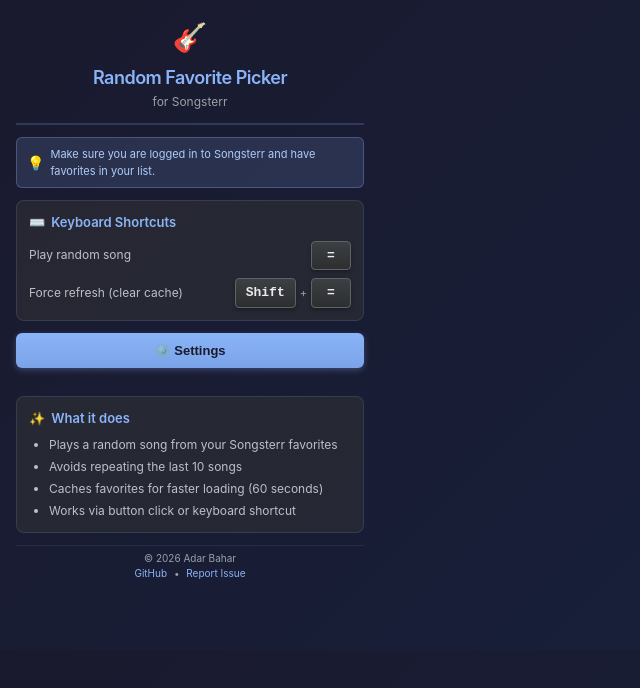
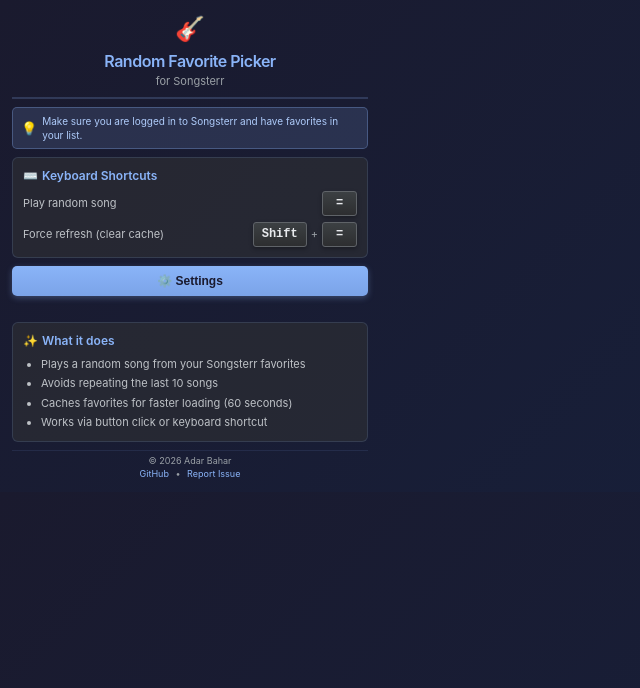
Before and after one commit to AdarBahar/Songsterr-randomPlay, a website built with webpack: page popup.html in a window 1280 px wide. Shown: the whole page, without its empty margins (0-640 px from the left). Built offline with nearby package versions, Linux system fonts and the light colour scheme; some packages are replaced by stand-ins of ours.

Commit message:
Fix scrollbar by letting Chrome size popup naturally
Changes:
- Removed forced height (650px) that exceeded Chrome's max popup height
- Set max-height: 600px to respect Chrome's limits
- Reduced all vertical spacing throughout:
  - Container padding: 16px → 12px
  - Header margins and padding reduced
  - Logo: 28px → 24px
  - Title: 18px → 16px
  - All section padding: 12px → 10px
  - All section margins: 12px → 8px
  - Font sizes reduced across the board
  - Reminder, footer, buttons all more compact

Result:
- Content now fits within Chrome's ~600px max height
- No scrollbar appears
- Popup is more compact but still readable

```diff
--- a/popup.html
+++ b/popup.html
@@ -13,39 +13,36 @@
       margin: 0;
       padding: 0;
       overflow: hidden;
-      height: 650px;
     }
 
     body {
       font-family: -apple-system, BlinkMacSystemFont, 'Segoe UI', Roboto, 'Helvetica Neue', Arial, sans-serif;
       width: 380px;
+      max-height: 600px;
       color: #e8eaed;
       background: linear-gradient(135deg, #1a1a2e 0%, #16213e 100%);
-      line-height: 1.5;
+      line-height: 1.4;
     }
 
     .container {
-      padding: 16px;
-      height: 100%;
-      overflow: hidden;
-      box-sizing: border-box;
+      padding: 12px;
     }
 
     /* Header Section */
     .header {
       text-align: center;
-      margin-bottom: 12px;
-      padding-bottom: 12px;
+      margin-bottom: 8px;
+      padding-bottom: 8px;
       border-bottom: 2px solid rgba(138, 180, 248, 0.2);
     }
 
     .logo {
-      font-size: 28px;
-      margin-bottom: 6px;
+      font-size: 24px;
+      margin-bottom: 4px;
     }
 
     h1 {
-      font-size: 18px;
+      font-size: 16px;
       font-weight: 600;
       margin: 0 0 2px 0;
       color: #8ab4f8;
@@ -53,7 +50,7 @@
     }
 
     .subtitle {
-      font-size: 12px;
+      font-size: 11px;
       color: #9aa0a6;
       margin: 0;
       font-weight: 400;
@@ -62,31 +59,32 @@
     /* Info Section */
     .info-section {
       background: rgba(48, 49, 52, 0.6);
-      border-radius: 8px;
-      padding: 12px;
-      margin-bottom: 12px;
+      border-radius: 6px;
+      padding: 10px;
+      margin-bottom: 8px;
       border: 1px solid rgba(138, 180, 248, 0.15);
     }
 
     .info-title {
-      font-size: 13px;
+      font-size: 12px;
       font-weight: 600;
       color: #8ab4f8;
-      margin: 0 0 8px 0;
+      margin: 0 0 6px 0;
       display: flex;
       align-items: center;
-      gap: 6px;
+      gap: 4px;
     }
 
     .info-list {
       margin: 0;
-      padding-left: 20px;
-      font-size: 12px;
+      padding-left: 18px;
+      font-size: 11px;
       color: #bdc1c6;
+      line-height: 1.5;
     }
 
     .info-list li {
-      margin-bottom: 4px;
+      margin-bottom: 3px;
     }
 
     .info-list li:last-child {
@@ -96,9 +94,9 @@
     /* Keyboard Shortcuts */
     .shortcuts {
       background: rgba(48, 49, 52, 0.6);
-      border-radius: 8px;
-      padding: 12px;
-      margin-bottom: 12px;
+      border-radius: 6px;
+      padding: 10px;
+      margin-bottom: 8px;
       border: 1px solid rgba(138, 180, 248, 0.15);
     }
 
@@ -106,8 +104,8 @@
       display: flex;
       justify-content: space-between;
       align-items: center;
-      margin-bottom: 8px;
-      font-size: 12px;
+      margin-bottom: 6px;
+      font-size: 11px;
     }
 
     .shortcut-row:last-child {
@@ -122,14 +120,14 @@
     .kbd {
       background: linear-gradient(180deg, #3c4043 0%, #2d2e30 100%);
       border: 1px solid #5f6368;
-      border-radius: 4px;
-      padding: 4px 10px;
+      border-radius: 3px;
+      padding: 3px 8px;
       font-family: 'Courier New', monospace;
-      font-size: 13px;
+      font-size: 12px;
       font-weight: 600;
       color: #e8eaed;
       box-shadow: 0 2px 4px rgba(0, 0, 0, 0.3);
-      min-width: 40px;
+      min-width: 35px;
       text-align: center;
       display: inline-block;
     }
@@ -151,12 +149,12 @@
       background: linear-gradient(180deg, #8ab4f8 0%, #7ba3e8 100%);
       color: #1a1a2e;
       border: none;
-      padding: 10px;
-      border-radius: 6px;
+      padding: 8px;
+      border-radius: 5px;
       cursor: pointer;
-      font-size: 13px;
+      font-size: 12px;
       font-weight: 600;
-      margin-bottom: 10px;
+      margin-bottom: 8px;
       transition: all 0.2s ease;
       box-shadow: 0 2px 6px rgba(138, 180, 248, 0.3);
     }
@@ -295,11 +293,11 @@
 
     /* Footer */
     .footer {
-      font-size: 10px;
+      font-size: 9px;
       color: #9aa0a6;
       text-align: center;
-      padding: 6px 0 0 0;
-      margin-top: 10px;
+      padding: 4px 0 0 0;
+      margin-top: 8px;
       border-top: 1px solid rgba(138, 180, 248, 0.1);
       line-height: 1.3;
     }
@@ -323,18 +321,19 @@
     .reminder {
       background: rgba(138, 180, 248, 0.15);
       border: 1px solid rgba(138, 180, 248, 0.3);
-      border-radius: 6px;
-      padding: 8px 10px;
-      margin-bottom: 12px;
-      font-size: 11px;
+      border-radius: 5px;
+      padding: 6px 8px;
+      margin-bottom: 8px;
+      font-size: 10px;
       color: #aecbfa;
       display: flex;
       align-items: center;
-      gap: 6px;
+      gap: 5px;
+      line-height: 1.4;
     }
 
     .reminder-icon {
-      font-size: 14px;
+      font-size: 13px;
       flex-shrink: 0;
     }
 
```
